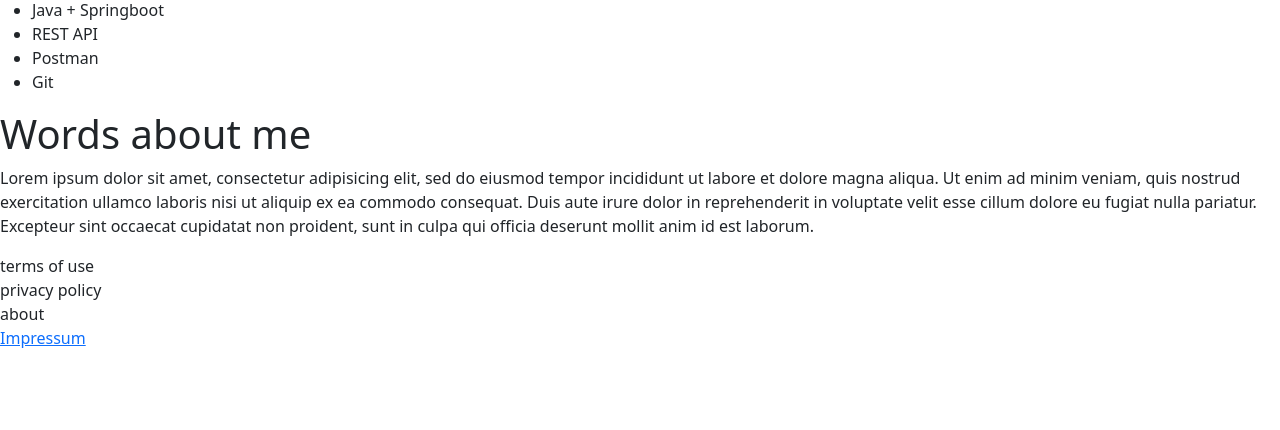
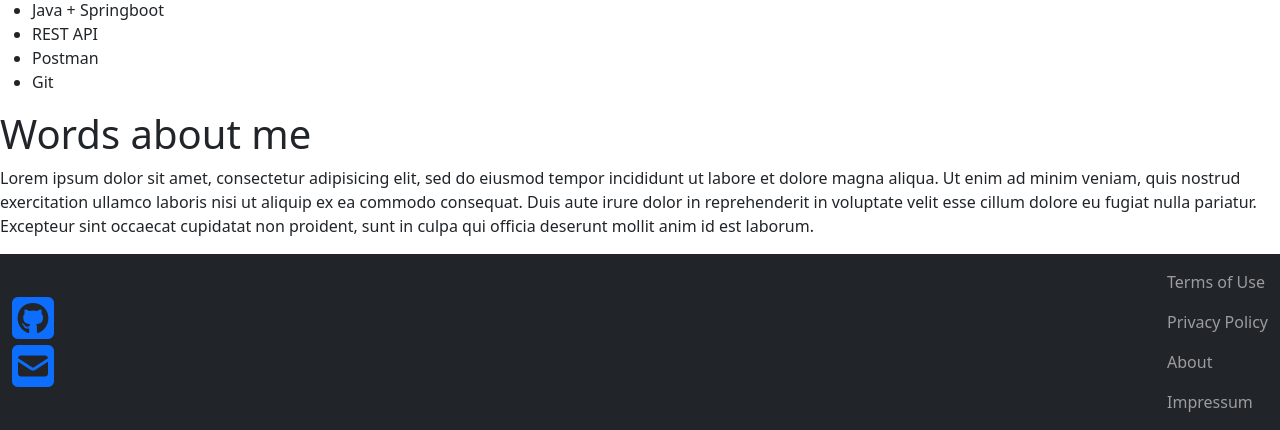
Before and after one commit to riggedCoinflip/mydjango, a Django app: page / in a window 1280 px wide. Shown: the part 408-838 px from the top of the page. Before the commit the page ends 756 px from the top, so only its background shows below. Run offline with Django 3.2, Linux system fonts and the light colour scheme; some libraries are stand-ins or nearby versions.

Commit message:
Add BS5 footer

```diff
--- a/core/templates/core/base.html
+++ b/core/templates/core/base.html
@@ -39,12 +39,35 @@
 </main>
 
 <footer class="footer">
-  {% block footer %}
-    <div class="footer-item">terms of use</div>
-    <div class="footer-item">privacy policy</div>
-    <div class="footer-item">about</div>
-    <div class="footer-item"><a href="{% url 'core:legal' %}">Impressum</a></div>
-  {% endblock %}
+  <!-- TODO make footer even prettier -->
+  <nav class="navbar navbar-dark bg-dark">
+    <div class="container-fluid">
+      <!-- Left -->
+      <div class="navbar-nav me-auto">
+        <a href="https://github.com/riggedCoinflip/mydjango">
+          <em id="social-github" class="fab fa-github-square fa-3x"></em>
+        </a>
+        <a href="mailto:tikalker@gmail.com"><em id="social-mailto" class="fas fa-envelope-square fa-3x"></em></a>
+      </div>
+      <!-- Right -->
+      <div class="">
+        <ul class="navbar-nav ms-auto">
+          <li>
+            <a class="nav-link" href="">Terms of Use</a>
+          </li>
+          <li>
+            <a class="nav-link" href="">Privacy Policy</a>
+          </li>
+          <li>
+            <a class="nav-link" href="">About</a>
+          </li>
+          <li>
+            <a class="nav-link" href="{% url 'core:legal' %}">Impressum</a>
+          </li>
+        </ul>
+      </div>
+    </div>
+  </nav>
 </footer>
 
 
@@ -52,5 +75,8 @@
 <script src="https://cdn.jsdelivr.net/npm/bootstrap@5.0.0-beta1/dist/js/bootstrap.bundle.min.js"
         integrity="sha384-ygbV9kiqUc6oa4msXn9868pTtWMgiQaeYH7/t7LECLbyPA2x65Kgf80OJFdroafW"
         crossorigin="anonymous"></script>
+
+<!-- Fontawesome -->
+<script src="https://kit.fontawesome.com/fe62960140.js" crossorigin="anonymous"></script>
 </body>
 </html>
```
